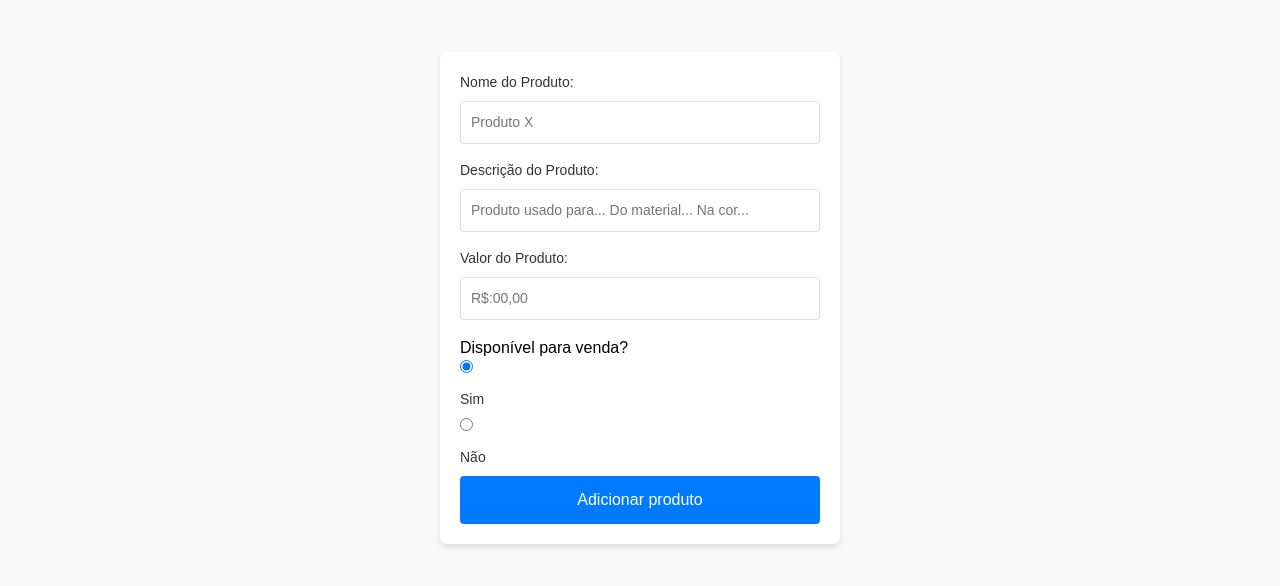
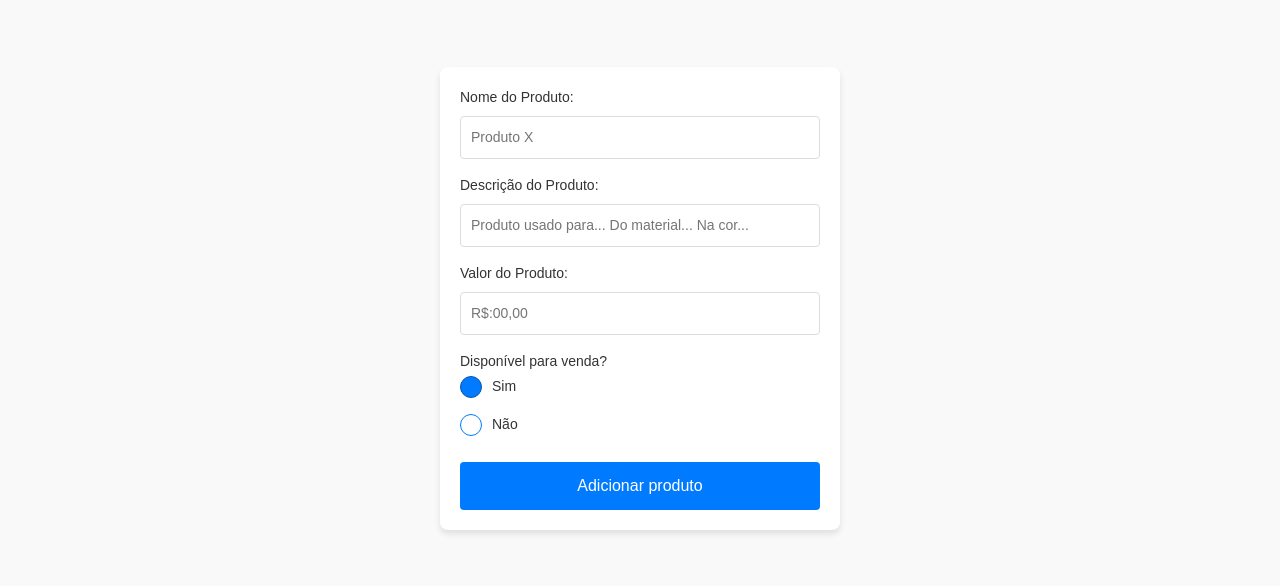
Before and after one commit to Lucas-AVS/product-list, a website built with webpack: page dist/index.html in a window 1280 px wide. Shown: the part 102-688 px from the top of the page. Built offline with nearby package versions, Linux system fonts and the light colour scheme.

Commit message:
feat: new radio button style

```diff
--- a/src/style.css
+++ b/src/style.css
@@ -49,7 +49,47 @@
   .product-container label[for="available-input"] {
     display: flex;
     align-items: center;
-    gap: 8px;
+    gap: 4px;
+  }
+
+  .radio-container {
+    display: flex;
+    flex-direction: column;
+    margin-bottom: 10px;
+  }
+
+  .radio-container a{
+    font-size: 14px;
+    color: #333;
+    margin-bottom: 4px;
+  }
+
+  .radio-row {
+    display: flex;
+    align-items: flex-start;
+    gap: 2px;
+  }
+
+  .radio-row input[type="radio"] {
+    appearance: none;
+    width: 12px;
+    height: 12px;
+    border: 1px solid #007BFF;
+    border-radius: 50%;
+    outline: none;
+    cursor: pointer;
+    transition: background-color 0.3s ease, border-color 0.3s ease;
+  }
+
+  .radio-row input[type="radio"]:checked {
+    background-color: #007BFF;
+    border-color: #0056b3;
+  }
+
+  .radio-row label {
+    font-size: 14px;
+    color: #333;
+    cursor: pointer;
   }
 
   .new-product-button {
```
